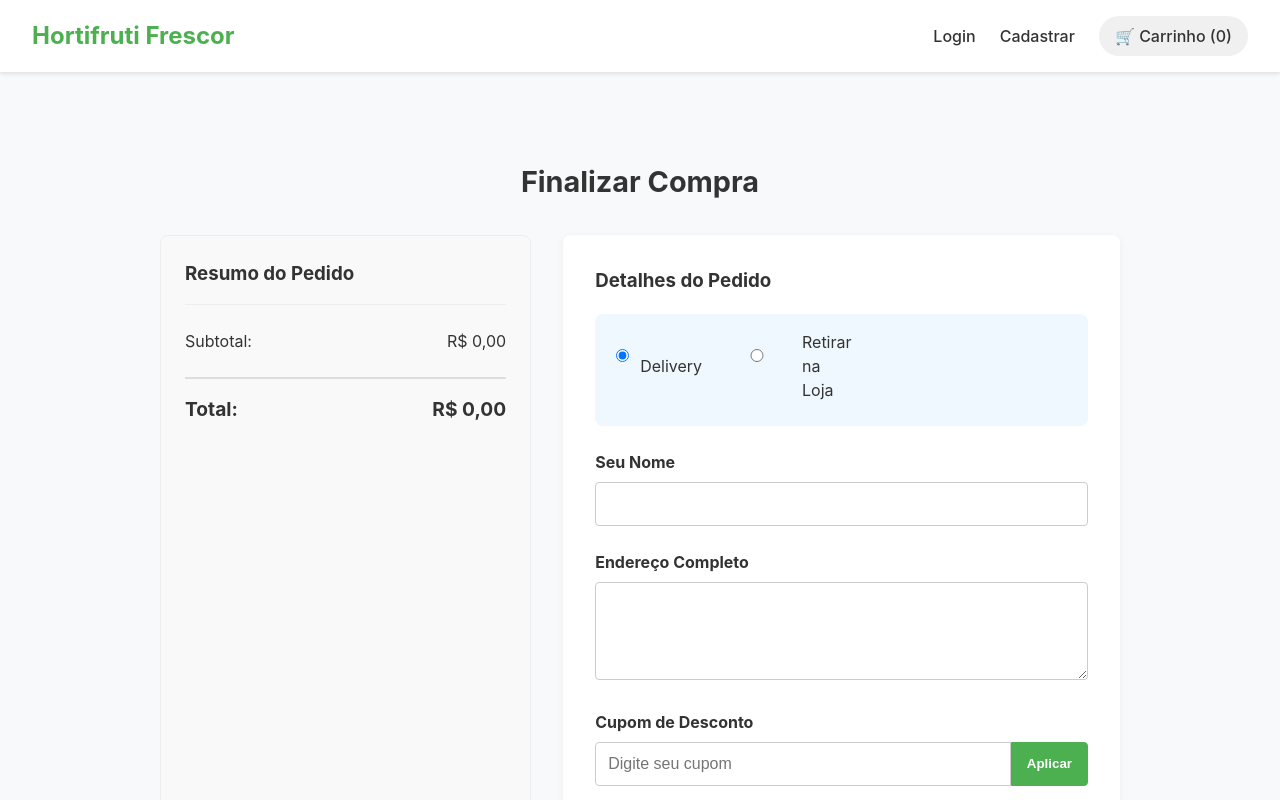
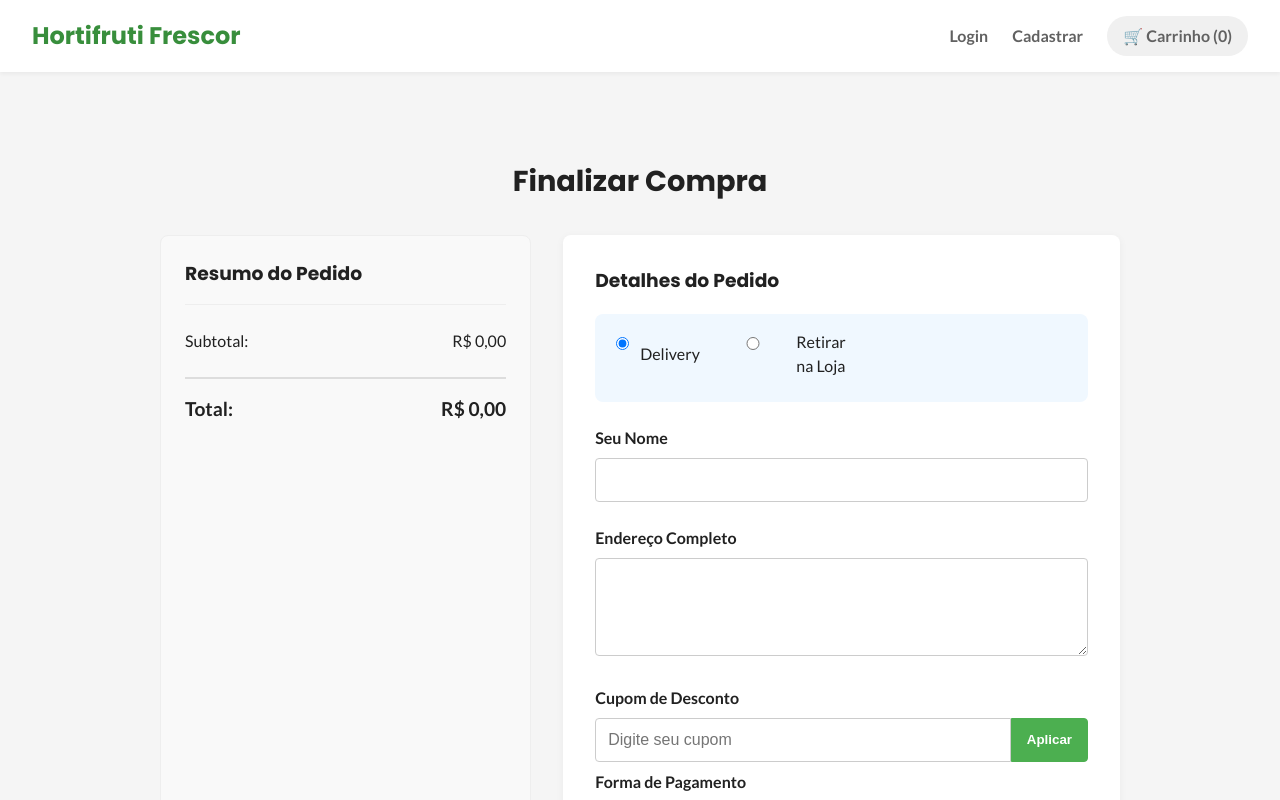
Before and after one commit to ClauM5/hortifruti-pwa, a React (Vite) app in the folder frontend/: page /checkout in a window 1280 px wide. Shown: the top 800 px of the page. Built offline with nearby package versions, Linux system fonts and the light colour scheme.

Commit message:
Implementa novo sistema de design (Cores e Fontes)

```diff
--- a/frontend/index.html
+++ b/frontend/index.html
@@ -2,11 +2,13 @@
 <html lang="pt-br">
   <head>
     <meta charset="UTF-8" />
-    <link rel="icon" type="image/svg+xml" href="/vite.svg" />
-
     <meta name="viewport" content="width=device-width, initial-scale=1.0" />
 
-    <meta name="theme-color" content="#4CAF50">
+    <link rel="preconnect" href="https://fonts.googleapis.com">
+    <link rel="preconnect" href="https://fonts.gstatic.com" crossorigin>
+    <link href="https://fonts.googleapis.com/css2?family=Lato:wght@400;700&family=Poppins:wght@500;600;700&display=swap" rel="stylesheet">
+
+    <meta name="theme-color" content="#388E3C">
     <link rel="apple-touch-icon" href="/pwa-192x192.png" sizes="192x192">
     <link rel="mask-icon" href="/pwa-512x512.png" color="#FFFFFF">
 
--- a/frontend/src/App.css
+++ b/frontend/src/App.css
@@ -1,114 +1,47 @@
-/* Arquivo: frontend/src/App.css */
+/* Arquivo: frontend/src/App.css (Com o novo Sistema de Design) */
 :root {
-  --primary-color: #4CAF50;
-  --secondary-color: #FFC107;
-  --add-to-cart-success: #28a745;
-  --text-color: #333;
-  --bg-color: #f8f9fa;
-  --card-bg: #ffffff;
-  --shadow: 0 4px 12px rgba(0,0,0,0.08);
+  /* Paleta de Cores */
+  --primary-color: #388E3C;       /* Verde escuro para ações principais */
+  --primary-color-light: #4CAF50; /* Verde mais claro para destaques */
+  --accent-color: #FF8F00;        /* Laranja/Âmbar para botões de compra */
+  --accent-color-hover: #FFB300;  /* Laranja mais claro para hover */
+
+  --text-color-dark: #212121;     /* Quase preto para textos principais */
+  --text-color-light: #616161;    /* Cinza para textos secundários */
+  --bg-color: #f5f5f5;            /* Fundo principal bem claro */
+  --card-bg: #ffffff;             /* Fundo dos cards */
+  --border-color: #e0e0e0;        /* Cor das bordas */
+
+  --status-success: #28a745;
+  --status-error: #d32f2f;
+  --status-info: #0288d1;
+  --status-warning: #f57c00;
+
+  /* Tipografia */
+  --font-body: 'Lato', sans-serif;
+  --font-headings: 'Poppins', sans-serif;
+
+  /* UI */
+  --border-radius: 8px;
+  --shadow-sm: 0 2px 4px rgba(0,0,0,0.05);
+  --shadow-md: 0 4px 12px rgba(0,0,0,0.08);
 }
 
 body {
   margin: 0;
-  font-family: -apple-system, BlinkMacSystemFont, 'Segoe UI', 'Roboto', sans-serif;
+  font-family: var(--font-body);
   background-color: var(--bg-color);
-  color: var(--text-color);
+  color: var(--text-color-dark);
 }
 
-.App-header {
-  padding: 1.5rem;
-  text-align: center;
-  background-color: var(--primary-color);
-  color: white;
-  box-shadow: 0 2px 4px rgba(0,0,0,0.1);
-}
-
-.App-header h1 {
-  margin: 0;
-  font-size: 1.8rem;
-}
-
-.App-header p {
-  margin: 0.5rem 0 0;
-}
-
-.product-grid {
-  display: grid;
-  grid-template-columns: repeat(auto-fill, minmax(250px, 1fr));
-  gap: 1.5rem;
-}
-
-.product-card {
-  background: var(--card-bg);
-  border-radius: 12px;
-  box-shadow: var(--shadow);
-  overflow: hidden;
-  transition: transform 0.2s ease-in-out, box-shadow 0.2s ease-in-out;
-  display: flex;
-  flex-direction: column;
-  position: relative;
-}
-
-.product-card:hover {
-  transform: translateY(-5px);
-  box-shadow: 0 8px 16px rgba(0,0,0,0.12);
-}
-
-.product-image {
-  width: 100%;
-  height: 200px;
-  object-fit: cover;
-}
-
-.card-content {
-  padding: 1rem;
-  display: flex;
-  flex-direction: column;
-  flex-grow: 1;
-}
-
-.product-name {
-  font-size: 1.1rem;
-  margin: 0 0 10px 0;
-  flex-grow: 1;
-}
-
-.product-price {
-  font-size: 1.1rem;
-  font-weight: bold;
-  color: var(--primary-color);
-  margin: 0 0 15px 0;
-}
-
-.add-to-cart-button {
-  background-color: var(--secondary-color);
-  color: var(--text-color);
-  border: none;
-  border-radius: 8px;
-  padding: 14px;
-  cursor: pointer;
-  font-size: 1rem;
-  font-weight: bold;
-  width: 100%;
-  transition: background-color 0.3s ease;
-}
-
-.add-to-cart-button:hover:not(:disabled) {
-  background-color: #ffb300;
-}
-
-.add-to-cart-button:disabled {
-  cursor: not-allowed;
-  opacity: 0.7;
-}
-
-.add-to-cart-button.added {
-  background-color: var(--add-to-cart-success);
-  color: white;
+h1, h2, h3, h4, h5, h6 {
+  font-family: var(--font-headings);
+  color: var(--text-color-dark);
 }
 
 .error-message {
-  color: #D32F2F;
+  color: var(--status-error);
   font-weight: bold;
+  text-align: center;
+  margin: 1rem 0;
 }
--- a/frontend/src/components/Navbar.css
+++ b/frontend/src/components/Navbar.css
@@ -1,59 +1,8 @@
-/* Arquivo: frontend/src/components/Navbar.css (Correção final de responsividade) */
-.navbar {
-    display: flex;
-    justify-content: space-between;
-    align-items: center;
-    flex-wrap: wrap; /* Permite que os itens quebrem para a linha de baixo se não couberem */
-    gap: 1rem;
-    padding: 1rem;
-    background-color: #fff;
-    box-shadow: 0 2px 4px rgba(0,0,0,0.1);
-    width: 100%;
-    box-sizing: border-box;
-}
-
-.navbar-logo {
-    font-size: 1.3rem;
-    font-weight: bold;
-    color: #4CAF50;
-    text-decoration: none;
-    flex-shrink: 0; /* Impede que o logo encolha */
-}
-
-.navbar-links {
-    display: flex;
-    gap: 1rem;
-    align-items: center;
-    flex-wrap: wrap; /* Permite que os links quebrem a linha se necessário */
-}
-
-.navbar-links a {
-    text-decoration: none;
-    color: #333;
-    font-weight: 500;
-    font-size: 0.9rem;
-    white-space: nowrap;
-}
-
-.cart-link {
-    background-color: #f0f0f0;
-    padding: 0.5rem 1rem;
-    border-radius: 20px;
-}
-
-/* Regras para telas maiores */
-@media (min-width: 768px) {
-    .navbar {
-        padding: 1rem 2rem;
-        flex-wrap: nowrap; /* Em telas grandes, não quebra a linha */
-    }
-    .navbar-logo {
-        font-size: 1.5rem;
-    }
-    .navbar-links {
-        gap: 1.5rem;
-    }
-    .navbar-links a {
-        font-size: 1rem;
-    }
-}
+/* Arquivo: frontend/src/components/Navbar.css */
+.navbar { display: flex; justify-content: space-between; align-items: center; flex-wrap: wrap; gap: 1rem; padding: 1rem; background-color: var(--card-bg); box-shadow: var(--shadow-sm); width: 100%; box-sizing: border-box; }
+.navbar-logo { font-family: var(--font-headings); font-size: 1.3rem; font-weight: 700; color: var(--primary-color); text-decoration: none; flex-shrink: 0; }
+.navbar-links { display: flex; gap: 1rem; align-items: center; flex-wrap: wrap; }
+.navbar-links a { text-decoration: none; color: var(--text-color-light); font-weight: 600; font-size: 0.9rem; transition: color 0.2s; }
+.navbar-links a:hover { color: var(--primary-color); }
+.cart-link { background-color: #f0f0f0; padding: 0.5rem 1rem; border-radius: 20px; }
+@media (min-width: 768px) { .navbar { padding: 1rem 2rem; flex-wrap: nowrap; } .navbar-logo { font-size: 1.5rem; } .navbar-links { gap: 1.5rem; } .navbar-links a { font-size: 1rem; } }
--- a/frontend/src/pages/HomePage.css
+++ b/frontend/src/pages/HomePage.css
@@ -1,138 +1,16 @@
-/* Arquivo: frontend/src/pages/HomePage.css (Com correção final de responsividade) */
-
-.store-container {
-    display: flex;
-    flex-direction: column;
-    gap: 2rem;
-}
-
-.filters-sidebar {
-    flex: 1;
-    border-bottom: 1px solid #ddd;
-    padding-bottom: 1rem;
-}
-
-.filters-sidebar h4 {
-    margin-top: 0;
-}
-
-.filters-sidebar ul {
-    list-style: none;
-    padding: 0;
-    margin: 0;
-    display: flex;
-    gap: 1rem;
-    overflow-x: auto;
-}
-
-.filters-sidebar li {
-    padding: 0.5rem 1rem;
-    cursor: pointer;
-    font-weight: 500;
-    color: #555;
-    transition: color 0.2s;
-    border-radius: 20px;
-    white-space: nowrap;
-    background-color: #f0f0f0;
-}
-
-.filters-sidebar li:hover {
-    background-color: #e0e0e0;
-}
-
-.filters-sidebar li.active {
-    color: white;
-    background-color: #4CAF50;
-    font-weight: 700;
-}
-
-.product-area {
-    flex-grow: 1;
-}
-
-.search-bar {
-    display: flex;
-    gap: 1rem;
-    margin-bottom: 1rem;
-    align-items: center;
-}
-
-.search-bar input {
-    flex-grow: 1; /* <<-- A CORREÇÃO ESTÁ AQUI */
-    padding: 0.8rem 1rem;
-    border: 1px solid #ccc;
-    border-radius: 25px;
-    font-size: 1rem;
-    min-width: 0; /* Ajuda a garantir que o flexbox possa encolher o input */
-}
-
-.search-bar .clear-button {
-    background: none;
-    border: none;
-    color: #f44336;
-    cursor: pointer;
-    font-weight: bold;
-    white-space: nowrap;
-    padding: 0; /* Remove padding extra */
-}
-
-.product-card {
-    position: relative;
-}
-
-.favorite-button {
-    position: absolute;
-    top: 10px;
-    right: 10px;
-    background: rgba(255, 255, 255, 0.8);
-    border: none;
-    border-radius: 50%;
-    width: 40px;
-    height: 40px;
-    font-size: 1.5rem;
-    cursor: pointer;
-    display: flex;
-    align-items: center;
-    justify-content: center;
-    transition: all 0.2s;
-    color: #ccc;
-    z-index: 5;
-}
-
-.favorite-button:hover {
-    transform: scale(1.1);
-}
-
-.favorite-button.favorited {
-    color: #f44336;
-}
-
-/* REGRAS PARA TELAS MAIORES */
-@media (min-width: 768px) {
-    .store-container {
-        flex-direction: row;
-    }
-    .filters-sidebar {
-        flex: 0 0 200px;
-        border-bottom: none;
-        padding-bottom: 0;
-    }
-    .filters-sidebar ul {
-        flex-direction: column;
-        gap: 0;
-        overflow-x: visible;
-    }
-    .filters-sidebar li {
-      background-color: transparent;
-      padding: 0.75rem 0;
-      border-radius: 0;
-    }
-    .filters-sidebar li:hover {
-      background-color: transparent;
-      color: #4CAF50;
-    }
-    .filters-sidebar li.active {
-      color: #4CAF50;
-      background-color: transparent;
-    }
-}
+/* Arquivo: frontend/src/pages/HomePage.css */
+.store-container { display: flex; flex-direction: column; gap: 2rem; }
+.filters-sidebar { flex: 1; border-bottom: 1px solid var(--border-color); padding-bottom: 1rem; }
+.filters-sidebar h4 { margin-top: 0; font-weight: 600; }
+.filters-sidebar ul { list-style: none; padding: 0; margin: 0; display: flex; gap: 0.5rem; overflow-x: auto; }
+.filters-sidebar li { padding: 0.5rem 1rem; cursor: pointer; font-weight: 600; color: var(--text-color-light); transition: all 0.2s; border-radius: 20px; white-space: nowrap; border: 1px solid transparent; }
+.filters-sidebar li:hover { background-color: #e8e8e8; }
+.filters-sidebar li.active { color: var(--primary-color); border-color: var(--primary-color); background-color: transparent; font-weight: 700; }
+.product-area { flex-grow: 1; }
+.search-bar { display: flex; gap: 1rem; margin-bottom: 1rem; align-items: center; }
+.search-bar input { flex-grow: 1; padding: 0.8rem 1rem; border: 1px solid var(--border-color); border-radius: 25px; font-size: 1rem; min-width: 0; }
+.search-bar .clear-button { background: none; border: none; color: var(--status-error); cursor: pointer; font-weight: bold; white-space: nowrap; padding: 0; }
+.favorite-button { position: absolute; top: 10px; right: 10px; background: rgba(255, 255, 255, 0.8); backdrop-filter: blur(2px); border: 1px solid var(--border-color); border-radius: 50%; width: 40px; height: 40px; font-size: 1.2rem; cursor: pointer; display: flex; align-items: center; justify-content: center; transition: all 0.2s; color: #ccc; z-index: 5; }
+.favorite-button:hover { transform: scale(1.1); }
+.favorite-button.favorited { color: var(--status-error); }
+@media (min-width: 768px) { .store-container { flex-direction: row; } .filters-sidebar { flex: 0 0 200px; border-bottom: none; } .filters-sidebar ul { flex-direction: column; gap: 0; overflow-x: visible; } .filters-sidebar li { background-color: transparent; padding: 0.75rem 0.5rem; border-radius: 0; } .filters-sidebar li:hover { background-color: transparent; } }
```
